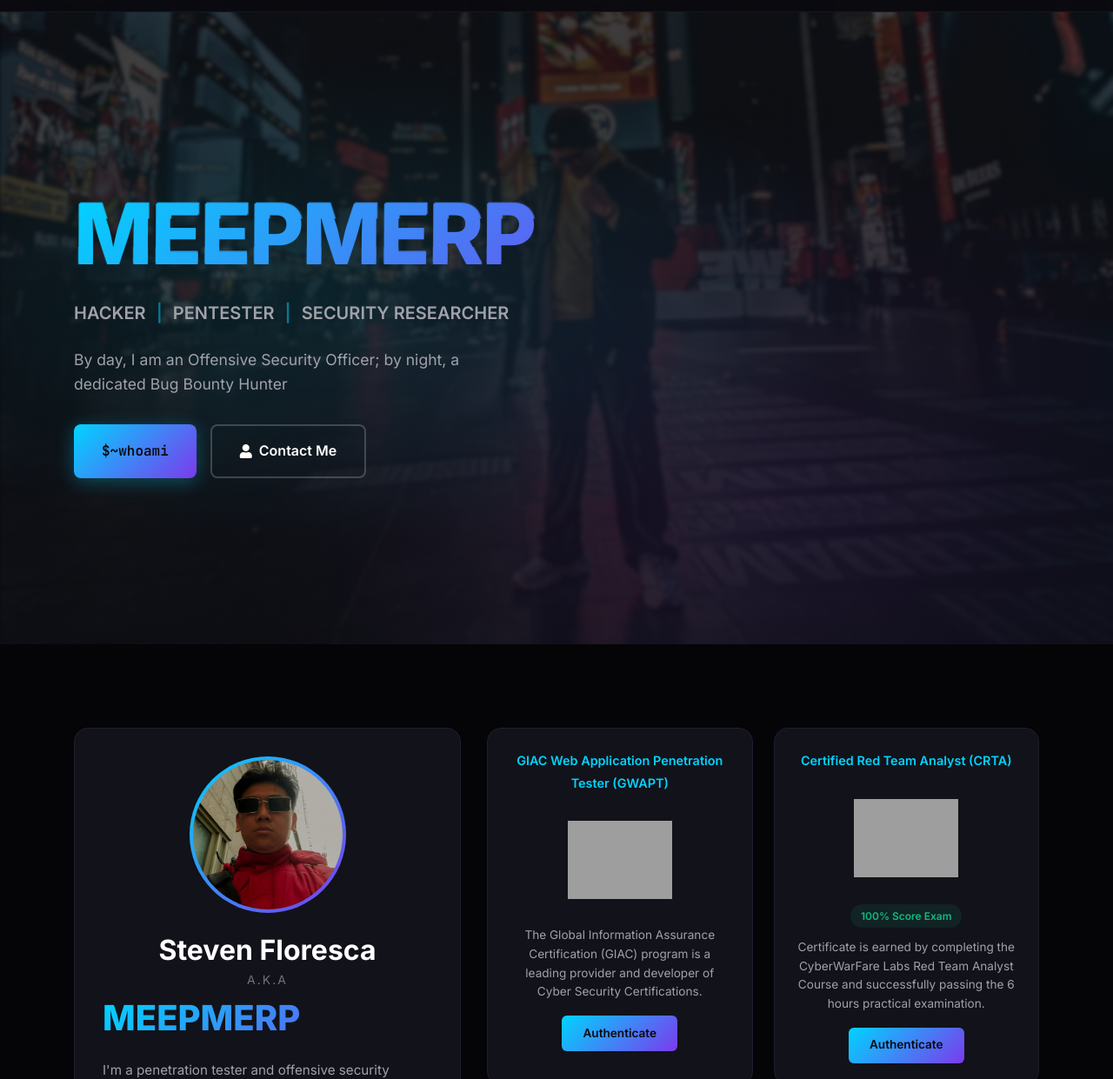
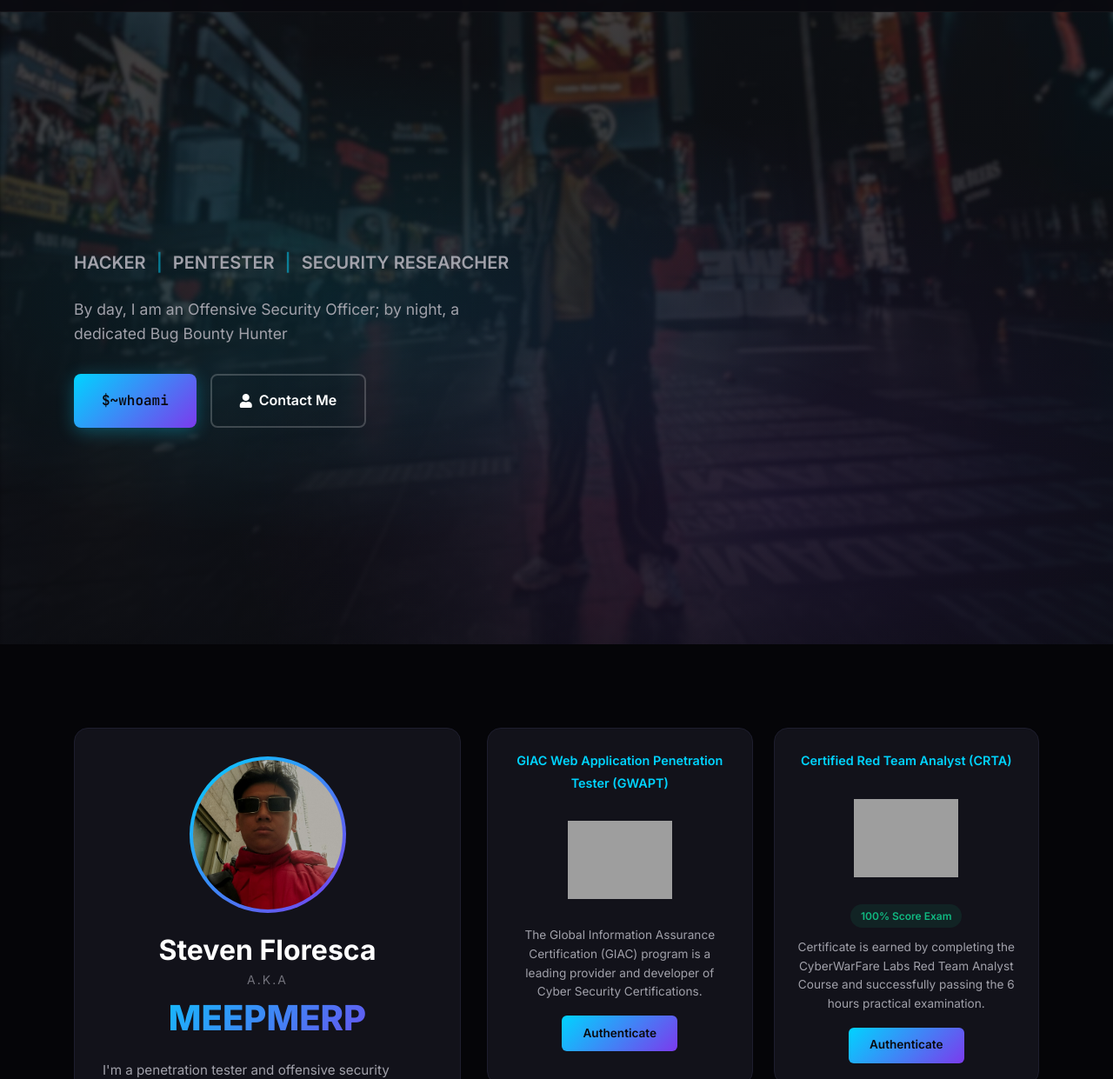
Before and after one commit to stfloresca/stfloresca.github.io, a plain HTML site: page index.html in a window 1280 px wide. Shown: the part 59-1300 px from the top of the page at 87% size. Drawn offline with Linux system fonts and the light colour scheme; grey boxes are pictures that could not be loaded.

Commit message:
Update index.html

```diff
--- a/index.html
+++ b/index.html
@@ -51,7 +51,7 @@
                     <a href="https://www.facebook.com/swagger.json" class="social-link">
                         <i class="fab fa-facebook-f"></i>
                     </a>
-                    <a href="https://x.com/meepmerp_PH" class="social-link">
+                    <a href="https://x.com/_PH" class="social-link">
                         <i class="fab fa-twitter"></i>
                     </a>
                 </span>
@@ -71,7 +71,7 @@
                 <div class="col-lg-8">
                     <div class="hero-content">
                         <div class="glitch-wrapper">
-                            <h1 class="hero-title glitch" data-text="MEEPMERP">MEEPMERP</h1>
+                            <h1 class="hero-title glitch" data-text=""></h1>
                         </div>
                         <div class="hero-subtitle">
                             <span class="typing-text">HACKER</span>
@@ -108,7 +108,7 @@
                         </div>
                         <h2 class="profile-name"><center>Steven Floresca</center></h2>
                         <span class="profile-aka"><center>A.K.A</center></span>
-                        <h1 class="profile-alias">MEEPMERP</h1>
+                        <h1 class="profile-alias"><center>MEEPMERP</center></h1>
                         <p class="profile-bio">I'm a penetration tester and offensive security specialist with over <b>10 years</b> of experience finding vulnerabilities in web applications, networks, mobile apps, and APIs.</p>
                         <p class="profile-bio">My security research has led to successful vulnerability discoveries and responsible disclosures with major organizations including X (formerly Twitter), NASA, World Health Organization (WHO), United Nations (UN), Red Bull, Starbucks, NordVPN, Bitwarden, and various U.S. Department of Defense entities, among many other organizations.</p>
                         <p class="profile-bio">I spent <b>6 years</b> in the Philippine banking industry at <b>Metropolitan Bank & Trust Company (Metrobank)</b>, where I led the Offensive Security Team from 2023 to 2025. Currently, I'm working as a <b>Elite Web Application Security Specialist</b> for a North American banking institution.</p>
```
